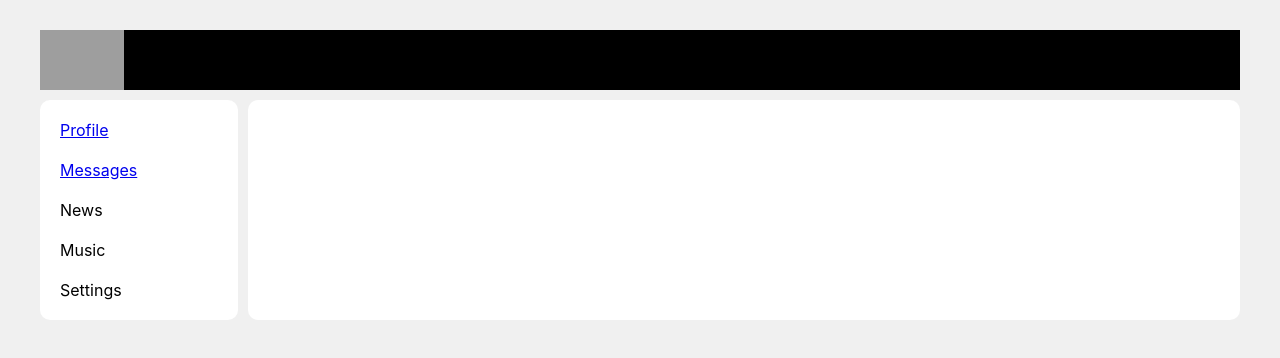
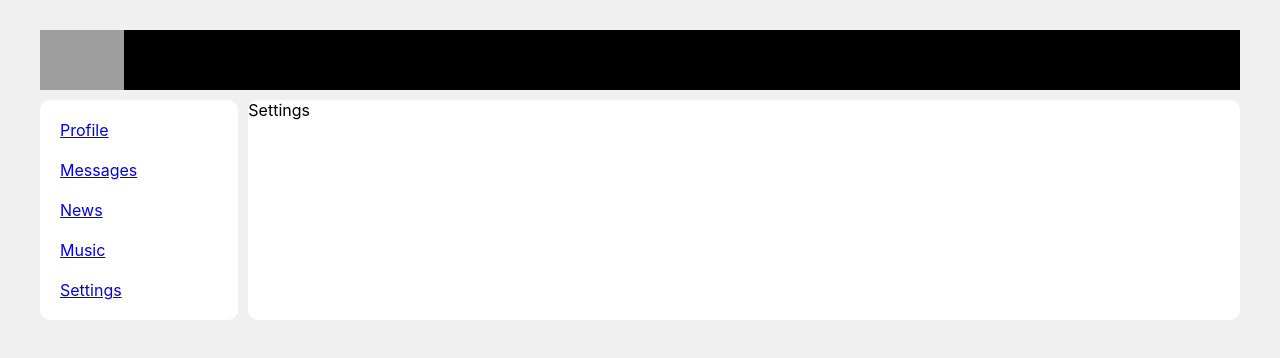
Before and after one commit to dannysonn/Social-network, a React (Create React App) app: page /settings in a window 1280 px wide. Shown: the top 358 px of the page. Built offline with nearby package versions, Linux system fonts and the light colour scheme; grey boxes are pictures that could not be loaded.

Commit message:
add routes and new components

```diff
--- a/src/App.js
+++ b/src/App.js
@@ -4,6 +4,9 @@ import Navbar from "./components/Navbar/Navbar";
 import Profile from "./components/Profile/Profile";
 import Dialogs from "./components/Dialogs/Dialogs";
 import {BrowserRouter, Route, Routes} from "react-router-dom";
+import News from "./components/News/News";
+import Music from "./components/Music/Music";
+import Settings from "./components/Settings/Settings";
 
 
 const App = () => {
@@ -16,6 +19,9 @@ const App = () => {
                     <Routes>
                         <Route path='/profile' element={<Profile/>}/>
                         <Route path='/dialogs' element={<Dialogs/>}/>
+                        <Route path='/news' element={<News/>}/>
+                        <Route path='/music' element={<Music/>}/>
+                        <Route path='/settings' element={<Settings/>}/>
                     </Routes>
                 </div>
             </div>
--- /dev/null
+++ b/src/components/Music/Music.jsx
@@ -0,0 +1,7 @@
+const Music = () => {
+    return (
+      <div>Music</div>
+    );
+}
+
+export default Music;
--- a/src/components/Navbar/Navbar.jsx
+++ b/src/components/Navbar/Navbar.jsx
@@ -9,13 +9,13 @@ const Navbar = () => {
             <a href="/dialogs">Messages</a>
         </div>
         <div className={classes.item}>
-            <a>News</a>
+            <a href='/news'>News</a>
         </div>
         <div className={classes.item}>
-            <a>Music</a>
+            <a href='/music'>Music</a>
         </div>
         <div className={classes.item}>
-            <a>Settings</a>
+            <a href='/settings'>Settings</a>
         </div>
     </nav>);
 }
--- /dev/null
+++ b/src/components/News/News.jsx
@@ -0,0 +1,7 @@
+const News = () => {
+    return (
+        <div>News</div>
+    );
+}
+
+export default News;
--- /dev/null
+++ b/src/components/Settings/Settings.jsx
@@ -0,0 +1,9 @@
+const Settings = () => {
+    return (
+      <div>
+          Settings
+      </div>
+    );
+}
+
+export default Settings;
```
Also changed, not shown: src/components/Music/Music.module.css (added), src/components/News/News.module.css (added).
